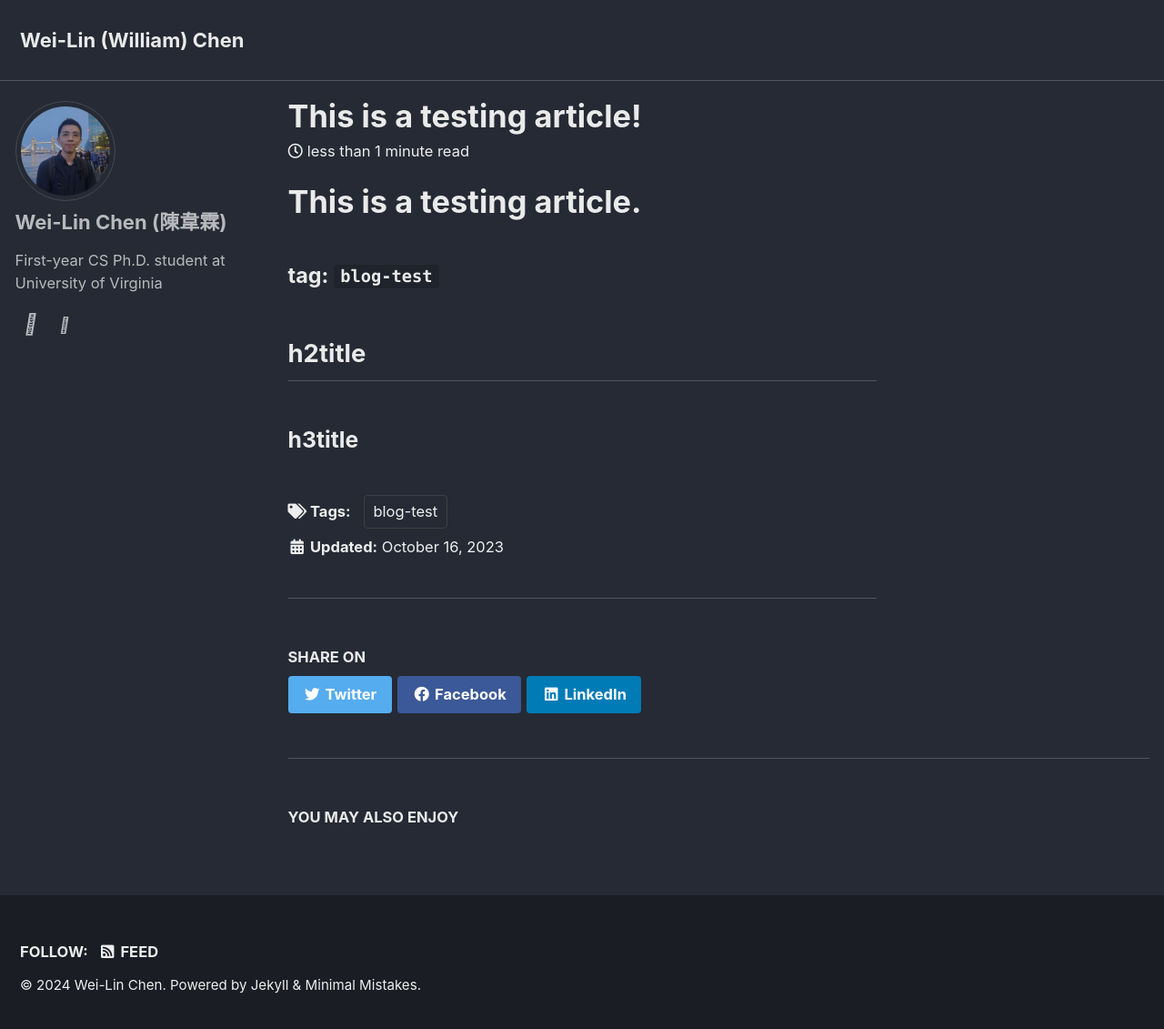
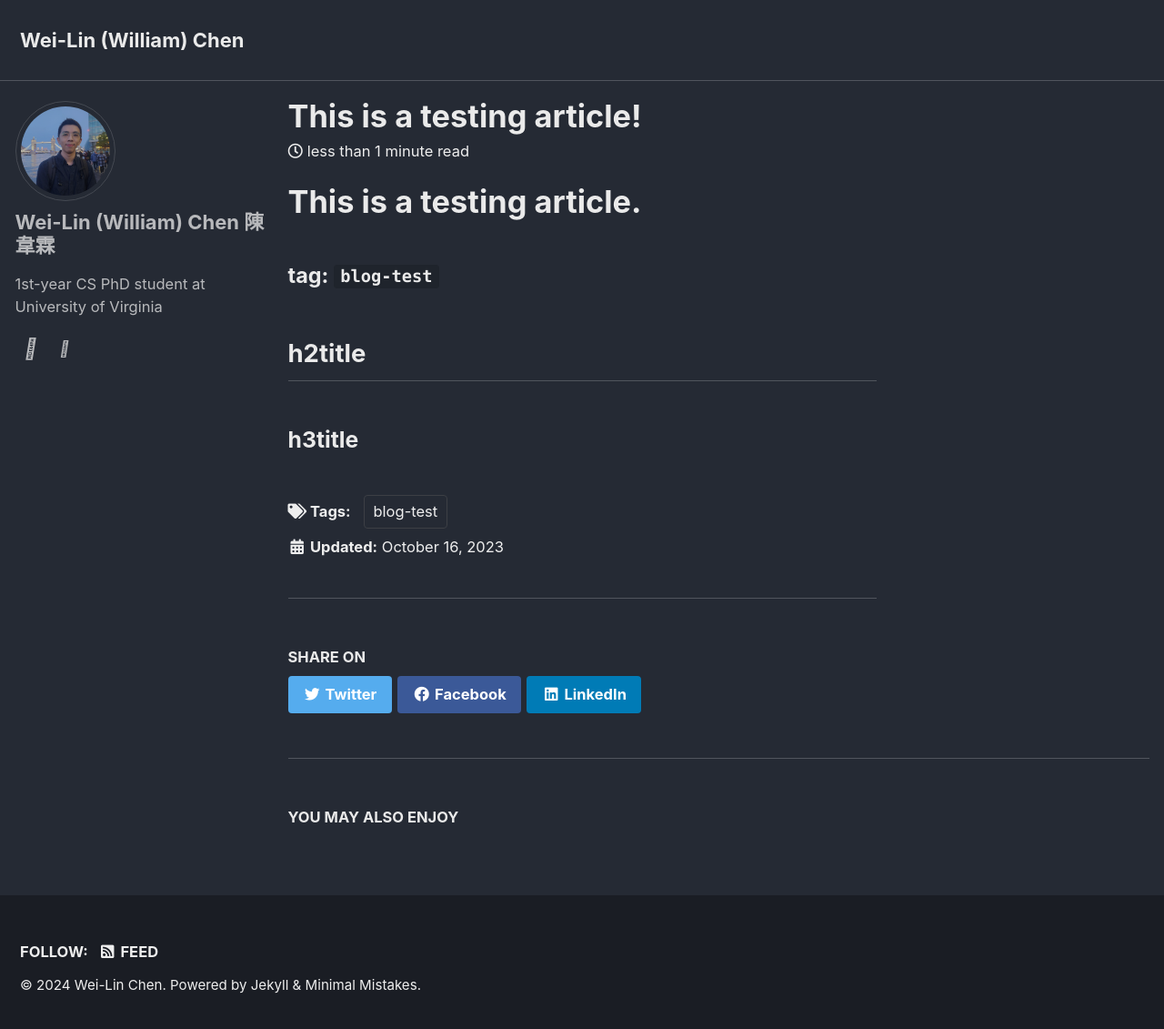
Before and after one commit to wlchen0206/wlchen0206.github.io, a Jekyll site: the page built from _posts/2023-10-17-test-article.md, in a window 1280 px wide and 1139 px high. Shown: the top 1131 px of the window at 91% size. Built offline with Jekyll 4.4.1, drawn with Linux system fonts in a browser that asks for light colours; cached includes are drawn as plain includes.

Commit message:
routine update

```diff
--- a/_config.yml
+++ b/_config.yml
@@ -104,9 +104,9 @@ analytics:
 
 # Site Author
 author:
-  name               : "Wei-Lin Chen (陳韋霖)"
+  name               : "Wei-Lin (William) Chen 陳韋霖"
   avatar             : "/assets/image/profile.jpg"
-  bio                : "First-year CS Ph.D. student at University of Virginia"
+  bio                : "1st-year CS PhD student at University of Virginia"
   # location         : "Somewhere"
   # email            :
   links:
```
Also changed, not shown: index.html (+12 -12 lines).
